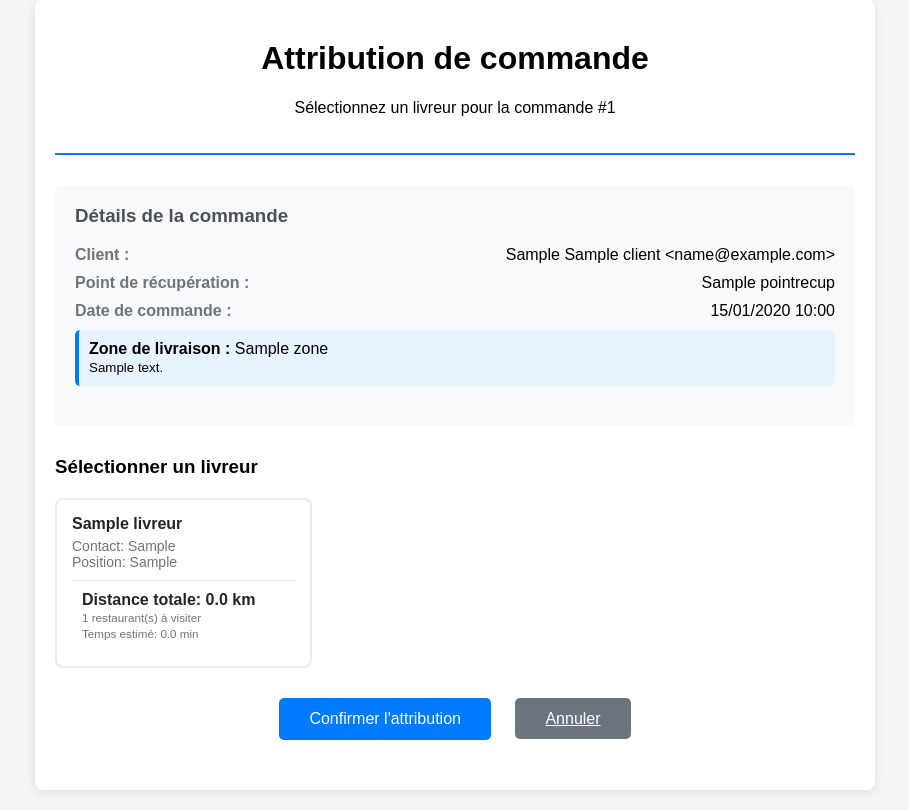
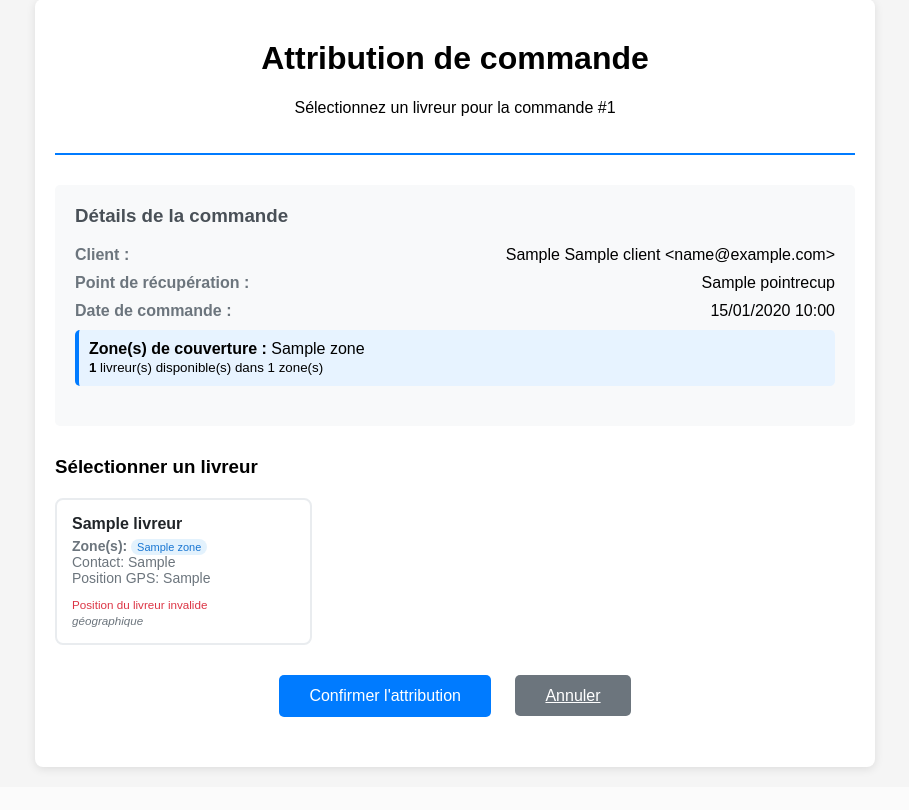
Before and after one commit to Virtual-Vision-Synergy/m-lunch, a Django app: page /staff/commandes/1/attribuer/ in a window 1280 px wide. Shown: the part 21-831 px from the top of the page, without its empty margins (185-1094 px from the left). After the commit the page ends 793 px from the top, so only its background shows below. Run offline with Django 5.2, Linux system fonts and the light colour scheme; tables that the repository leaves empty hold one stand-in row (values such as "Sample post").

Commit message:
livreur model updated added geo_position

```diff
--- a/backoffice/templates/backoffice/commande_attribuer.html
+++ b/backoffice/templates/backoffice/commande_attribuer.html
@@ -163,12 +163,29 @@
                 <span class="info-label">Date de commande :</span>
                 <span>{{ commande.cree_le|date:"d/m/Y H:i" }}</span>
             </div>
-            {% if zone %}
+
+            {% if zones_couvertes %}
             <div class="zone-info">
-                <strong>Zone de livraison :</strong> {{ zone.nom }}
-                {% if zone.description %}
-                <br><small>{{ zone.description }}</small>
+                <strong>Zone(s) de couverture :</strong>
+                {% if nombre_zones == 1 %}
+                    {{ zones_couvertes.0.nom }}
+                    {% if zones_couvertes.0.distance > 0 %}
+                        <small>({{ zones_couvertes.0.distance|floatformat:0 }}m du centre)</small>
+                    {% endif %}
+                {% else %}
+                    <ul style="margin: 5px 0 0 20px;">
+                    {% for zone in zones_couvertes %}
+                        <li>{{ zone.nom }}
+                            {% if zone.distance > 0 %}
+                                <small>({{ zone.distance|floatformat:0 }}m du centre)</small>
+                            {% else %}
+                                <small>(dans la zone)</small>
+                            {% endif %}
+                        </li>
+                    {% endfor %}
+                    </ul>
                 {% endif %}
+                <br><small><strong>{{ nombre_livreurs }}</strong> livreur(s) disponible(s) dans {{ nombre_zones }} zone(s)</small>
             </div>
             {% endif %}
         </div>
@@ -184,10 +201,27 @@
                         <div class="livreur-card" onclick="selectLivreur({{ livreur_data.livreur.id }})">
                             <input type="radio" name="livreur_id" value="{{ livreur_data.livreur.id }}" id="livreur_{{ livreur_data.livreur.id }}" class="radio-input">
                             <div class="livreur-name">{{ livreur_data.livreur.nom }}</div>
+
+                            <!-- Affichage des zones du livreur -->
+                            {% if livreur_data.zones %}
+                            <div class="livreur-contact">
+                                <strong>Zone(s):</strong>
+                                {% for zone_nom in livreur_data.zones %}
+                                    <span class="badge" style="background-color: #e3f2fd; color: #1976d2; padding: 2px 6px; border-radius: 12px; font-size: 11px; margin-right: 4px;">{{ zone_nom }}</span>
+                                {% endfor %}
+                            </div>
+                            {% endif %}
+
                             {% if livreur_data.livreur.contact %}
                             <div class="livreur-contact">Contact: {{ livreur_data.livreur.contact }}</div>
                             {% endif %}
-                            {% if livreur_data.livreur.position %}
+
+                            {% if livreur_data.livreur.geo_position and livreur_data.livreur.geo_position != "0,0" %}
+                            <div class="livreur-contact">
+                                <i class="fas fa-map-marker-alt" style="color: #28a745;"></i>
+                                Position GPS: {{ livreur_data.livreur.geo_position }}
+                            </div>
+                            {% elif livreur_data.livreur.position %}
                             <div class="livreur-contact">Position: {{ livreur_data.livreur.position }}</div>
                             {% endif %}
 
@@ -202,10 +236,26 @@
                                 <div class="temps-estime">
                                     <small>Temps estimé: {{ livreur_data.temps_estime }} min</small>
                                 </div>
+                                {% if livreur_data.calcul_type %}
+                                <div class="calcul-type" style="margin-top: 5px;">
+                                    <small style="color: #6c757d; font-style: italic;">
+                                        {% if livreur_data.calcul_type == 'géographique' %}
+                                            <i class="fas fa-satellite" style="color: #28a745;"></i> Calcul GPS
+                                        {% elif livreur_data.calcul_type == 'ancien système' %}
+                                            <i class="fas fa-calculator" style="color: #ffc107;"></i> Calcul estimé
+                                        {% else %}
+                                            <i class="fas fa-exclamation-triangle" style="color: #dc3545;"></i> {{ livreur_data.calcul_type }}
+                                        {% endif %}
+                                    </small>
+                                </div>
+                                {% endif %}
                             </div>
                             {% else %}
                             <div class="distance-error">
                                 <small style="color: #dc3545;">{{ livreur_data.error }}</small>
+                                {% if livreur_data.calcul_type %}
+                                <br><small style="color: #6c757d; font-style: italic;">{{ livreur_data.calcul_type }}</small>
+                                {% endif %}
                             </div>
                             {% endif %}
                         </div>
--- a/backoffice/views/commande_views.py
+++ b/backoffice/views/commande_views.py
@@ -55,37 +55,145 @@
 
 def commande_attribuer(request, commande_id):
     """Page d'attribution d'une commande à un livreur"""
-    from mlunch.core.models import Livreur, ZoneLivreur, ZoneClient
+    from mlunch.core.models import Livreur, ZoneLivreur, ZoneClient, Restaurant, CommandeRepas, RestaurantRepas
     from mlunch.core.services.distance_service import DistanceService
+    from mlunch.core.services.zone_service import ZoneService
+    from mlunch.core.services.geo_distance_service import GeoDistanceService
 
     commande = get_object_or_404(Commande, id=commande_id)
 
-    # Récupérer la zone du client pour cette commande
-    try:
-        zone_client = ZoneClient.objects.get(client=commande.client)
-        zone = zone_client.zone
+    # Récupérer la position du point de récupération de la commande
+    point_recup = commande.point_recup
+    livreurs_disponibles = []
+    zones_couvertes = []
 
-        # Récupérer les livreurs disponibles dans cette zone
-        livreurs_zone = ZoneLivreur.objects.filter(zone=zone).select_related('livreur')
-        livreurs_disponibles = [zl.livreur for zl in livreurs_zone]
+    if point_recup and point_recup.geo_position:
+        try:
+            # Parser les coordonnées du point de récupération (format "lat,lng")
+            coords = point_recup.geo_position.split(',')
+            if len(coords) == 2:
+                lat = float(coords[0].strip())
+                lng = float(coords[1].strip())
 
-    except ZoneClient.DoesNotExist:
-        # Si le client n'a pas de zone définie, récupérer tous les livreurs
-        livreurs_disponibles = Livreur.objects.all()
-        zone = None
+                # Récupérer TOUTES les zones qui couvrent ce point
+                zones_trouvees = ZoneService.get_zones_by_coord(lat, lng)
 
-    # Calculer la distance pour chaque livreur
+                if zones_trouvees:
+                    zone_ids = [zone['id'] for zone in zones_trouvees]
+                    zones_couvertes = zones_trouvees
+
+                    # Récupérer tous les livreurs de toutes ces zones (sans doublons)
+                    livreurs_zone = ZoneLivreur.objects.filter(
+                        zone_id__in=zone_ids
+                    ).select_related('livreur', 'zone').distinct()
+
+                    # Créer un dictionnaire pour éviter les doublons de livreurs
+                    livreurs_dict = {}
+                    for zl in livreurs_zone:
+                        if zl.livreur.id not in livreurs_dict:
+                            livreurs_dict[zl.livreur.id] = {
+                                'livreur': zl.livreur,
+                                'zones': []
+                            }
+                        livreurs_dict[zl.livreur.id]['zones'].append(zl.zone.nom)
+
+                    livreurs_disponibles = list(livreurs_dict.values())
+
+        except (ValueError, IndexError) as e:
+            # Si erreur de parsing des coordonnées, continuer avec la logique de fallback
+            pass
+
+    # Fallback : si pas de zones trouvées ou erreur, utiliser l'ancienne logique
+    if not livreurs_disponibles:
+        try:
+            zone_client = ZoneClient.objects.get(client=commande.client)
+            zone = zone_client.zone
+            livreurs_zone = ZoneLivreur.objects.filter(zone=zone).select_related('livreur')
+            livreurs_disponibles = [{'livreur': zl.livreur, 'zones': [zone.nom]} for zl in livreurs_zone]
+            zones_couvertes = [{'id': zone.id, 'nom': zone.nom, 'distance': 0}]
+        except ZoneClient.DoesNotExist:
+            # Si le client n'a pas de zone définie, récupérer tous les livreurs
+            tous_livreurs = Livreur.objects.all()
+            livreurs_disponibles = [{'livreur': livreur, 'zones': ['Toutes zones']} for livreur in tous_livreurs]
+            zones_couvertes = []
+
+    # Calculer la distance pour chaque livreur en utilisant les coordonnées géographiques
     livreurs_avec_distance = []
-    for livreur in livreurs_disponibles:
-        distance_info = DistanceService.get_distance(livreur.id, commande_id)
-        livreur_data = {
-            'livreur': livreur,
-            'distance_totale': distance_info.get('distance_totale', 0),
-            'temps_estime': distance_info.get('temps_estime', 0),
-            'nombre_restaurants': distance_info.get('nombre_restaurants', 0),
-            'error': distance_info.get('error', None)
-        }
-        livreurs_avec_distance.append(livreur_data)
+    for livreur_data in livreurs_disponibles:
+        livreur = livreur_data['livreur']
+
+        # Nouveau calcul basé sur les coordonnées géographiques
+        if livreur.geo_position and point_recup.geo_position:
+            # Récupérer les restaurants de la commande pour calcul multi-stops
+            commande_repas = CommandeRepas.objects.filter(commande=commande).select_related('repas')
+            restaurants_positions = []
+
+            for cr in commande_repas:
+                # Trouver les restaurants qui servent ce repas
+                restaurant_repas = RestaurantRepas.objects.filter(repas=cr.repas).select_related('restaurant')
+                for rr in restaurant_repas:
+                    if rr.restaurant.geo_position and rr.restaurant.geo_position != "0,0":
+                        restaurants_positions.append(rr.restaurant.geo_position)
+
+            # Supprimer les doublons de restaurants
+            restaurants_positions = list(set(restaurants_positions))
+
+            if restaurants_positions:
+                # Calcul multi-stops (livreur -> restaurants -> point de récupération)
+                distance_info = GeoDistanceService.calculate_multi_stop_distance(
+                    livreur.geo_position,
+                    restaurants_positions,
+                    point_recup.geo_position
+                )
+                livreur_final = {
+                    'livreur': livreur,
+                    'zones': livreur_data['zones'],
+                    'distance_totale': distance_info.get('distance_totale_km', 0),
+                    'temps_estime': distance_info.get('temps_estime_min', 0),
+                    'nombre_restaurants': distance_info.get('nombre_restaurants', 0),
+                    'error': distance_info.get('error', None),
+                    'calcul_type': 'géographique'
+                }
+            else:
+                # Calcul direct (livreur -> point de récupération)
+                distance_info = GeoDistanceService.calculate_delivery_distance(
+                    livreur.geo_position,
+                    point_recup.geo_position
+                )
+                livreur_final = {
+                    'livreur': livreur,
+                    'zones': livreur_data['zones'],
+                    'distance_totale': distance_info.get('distance_km', 0),
+                    'temps_estime': distance_info.get('temps_estime_min', 0),
+                    'nombre_restaurants': 0,
+                    'error': distance_info.get('error', None),
+                    'calcul_type': 'géographique'
+                }
+        else:
+            # Fallback vers l'ancien système si pas de coordonnées géographiques
+            try:
+                distance_info = DistanceService.get_distance(livreur.id, commande_id)
+                livreur_final = {
+                    'livreur': livreur,
+                    'zones': livreur_data['zones'],
+                    'distance_totale': distance_info.get('distance_totale', 0),
+                    'temps_estime': distance_info.get('temps_estime', 0),
+                    'nombre_restaurants': distance_info.get('nombre_restaurants', 0),
+                    'error': distance_info.get('error', None),
+                    'calcul_type': 'ancien système'
+                }
+            except:
+                livreur_final = {
+                    'livreur': livreur,
+                    'zones': livreur_data['zones'],
+                    'distance_totale': 0,
+                    'temps_estime': 0,
+                    'nombre_restaurants': 0,
+                    'error': 'Impossible de calculer la distance',
+                    'calcul_type': 'erreur'
+                }
+
+        livreurs_avec_distance.append(livreur_final)
 
     # Trier les livreurs par distance (les plus proches en premier)
     livreurs_avec_distance.sort(key=lambda x: x['distance_totale'])
@@ -93,7 +201,9 @@
     return render(request, 'backoffice/commande_attribuer.html', {
         'commande': commande,
         'livreurs_avec_distance': livreurs_avec_distance,
-        'zone': zone
+        'zones_couvertes': zones_couvertes,
+        'nombre_zones': len(zones_couvertes),
+        'nombre_livreurs': len(livreurs_avec_distance)
     })
 
 def commande_attribuer_confirmer(request, commande_id):
--- a/mlunch/core/models.py
+++ b/mlunch/core/models.py
@@ -112,6 +112,7 @@
     nom = models.CharField(max_length=100, unique=True)
     contact = models.TextField(blank=True, null=True)
     position = models.CharField(max_length=100, blank=True, null=True)
+    geo_position = models.CharField(max_length=100, blank=True, null=True, default="0,0", help_text="Format: latitude,longitude")
     date_inscri = models.DateTimeField(default=now)
     def __str__(self):
         return self.nom
```
Also changed, not shown: database/script-data.sql (+10 -8 lines), mlunch/core/services/geo_distance_service.py (added, +191 -0 lines), mlunch/core/services/zone_service.py (+28 -1 lines).
